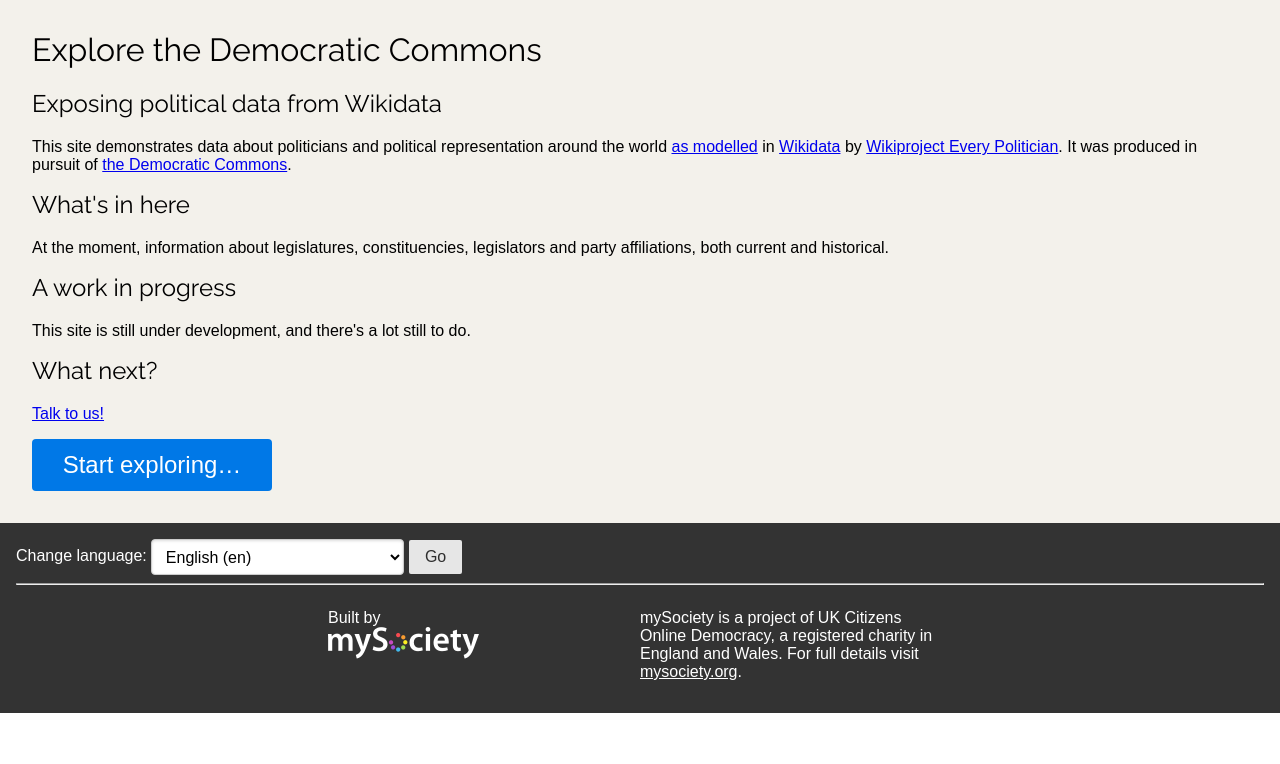
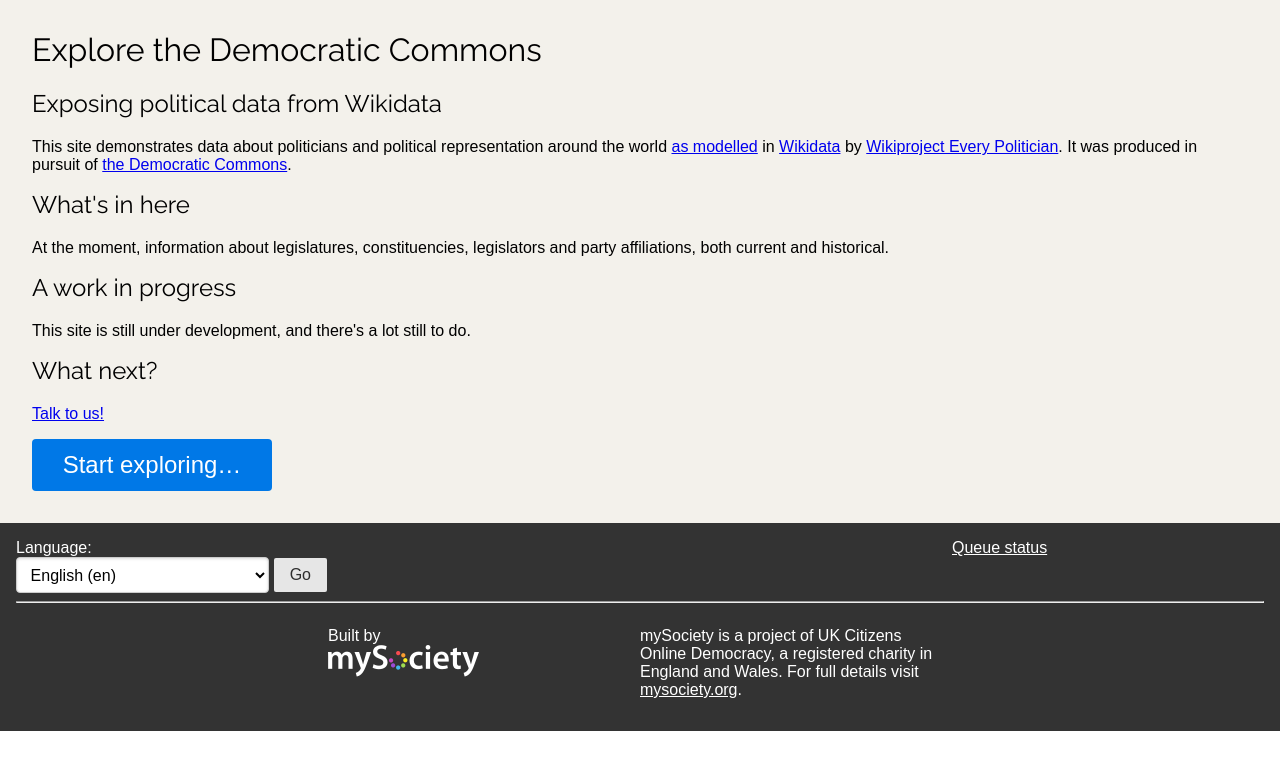
Before and after one commit to everypolitician/commons-api, a Django app: page / in a window 1280 px wide. Shown: the part 36-800 px from the top of the page. Run offline with Django 3.2, Linux system fonts and the light colour scheme; parts of the project's set-up code (start-up, migrations or seed data) failed here and were passed over; some libraries are stand-ins or nearby versions.

Commit message:
Link to queue status in footer

```diff
--- a/commons_api/templates/base.html
+++ b/commons_api/templates/base.html
@@ -52,9 +52,11 @@
                 {% endblock %}
             </div>
             <div id="footer">
+            <div class="pure-g">
+                <div class="pure-u-1 pure-u-md-1-4">
                 <form action="{% url 'set_language' %}" method="post" class="pure-form">{% csrf_token %}
                     <input name="next" type="hidden" value="{{ redirect_to }}">
-                    <label for="select-language">{% trans "Change language:" %}</label>
+                    <label for="select-language">{% trans "Language:" %}</label>
                     <select id="select-language" name="language">
                         {% get_current_language as LANGUAGE_CODE %}
                         {% get_available_languages as LANGUAGES %}
@@ -67,6 +69,14 @@
                     </select>
                     <input type="submit" value="{% trans "Go" %}" class="pure-button">
                 </form>
+
+                </div>
+                <div class="pure-u-1 pure-u-md-1-2"></div>
+                <div class="pure-u-1 pure-u-md-1-4">
+                   <a href="{% url "queue-status" %}">Queue status</a>
+                </div>
+            </div>
+
                 <hr class="mysoc-footer__divider" role="presentation">
                 <div class="pure-g">
                     <div class="pure-u-1-4"></div>
```
